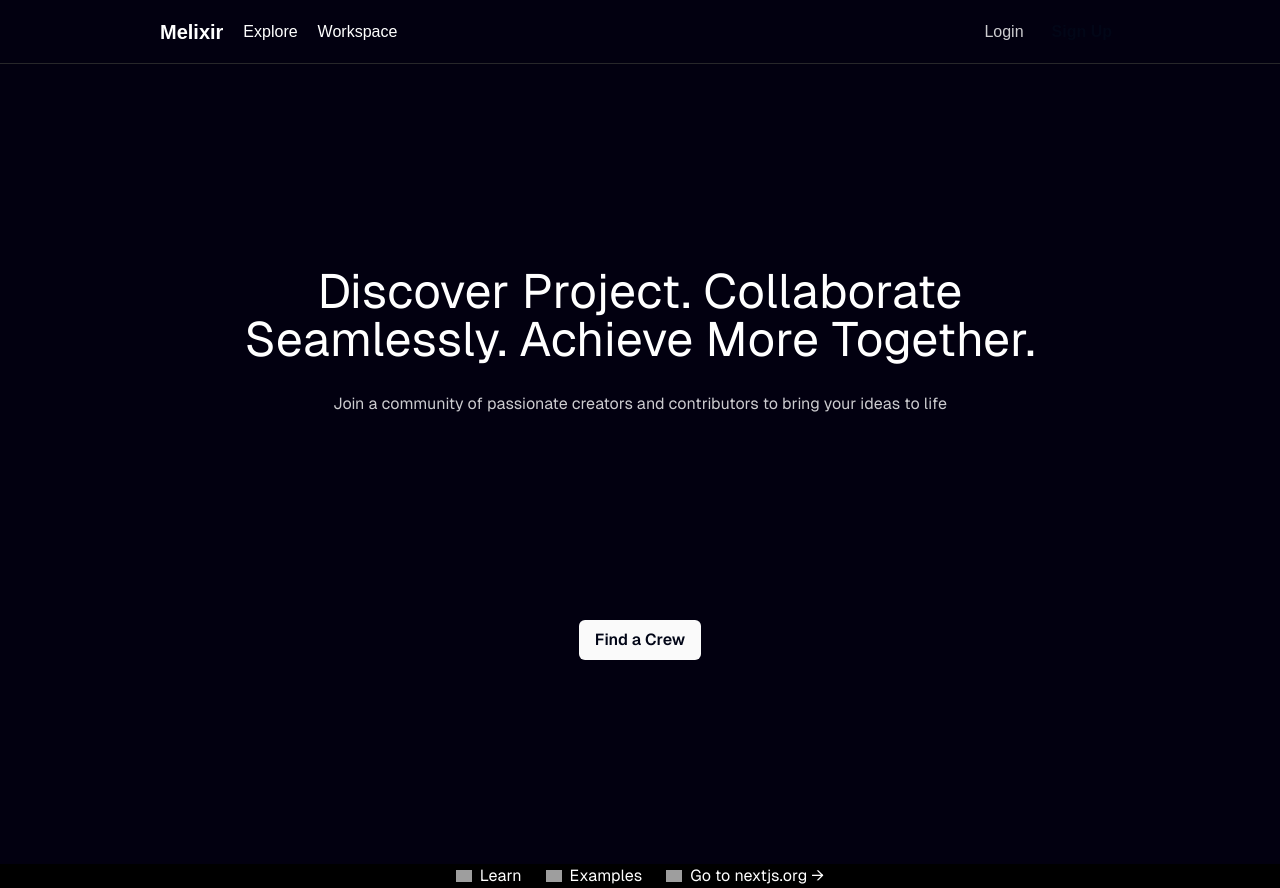
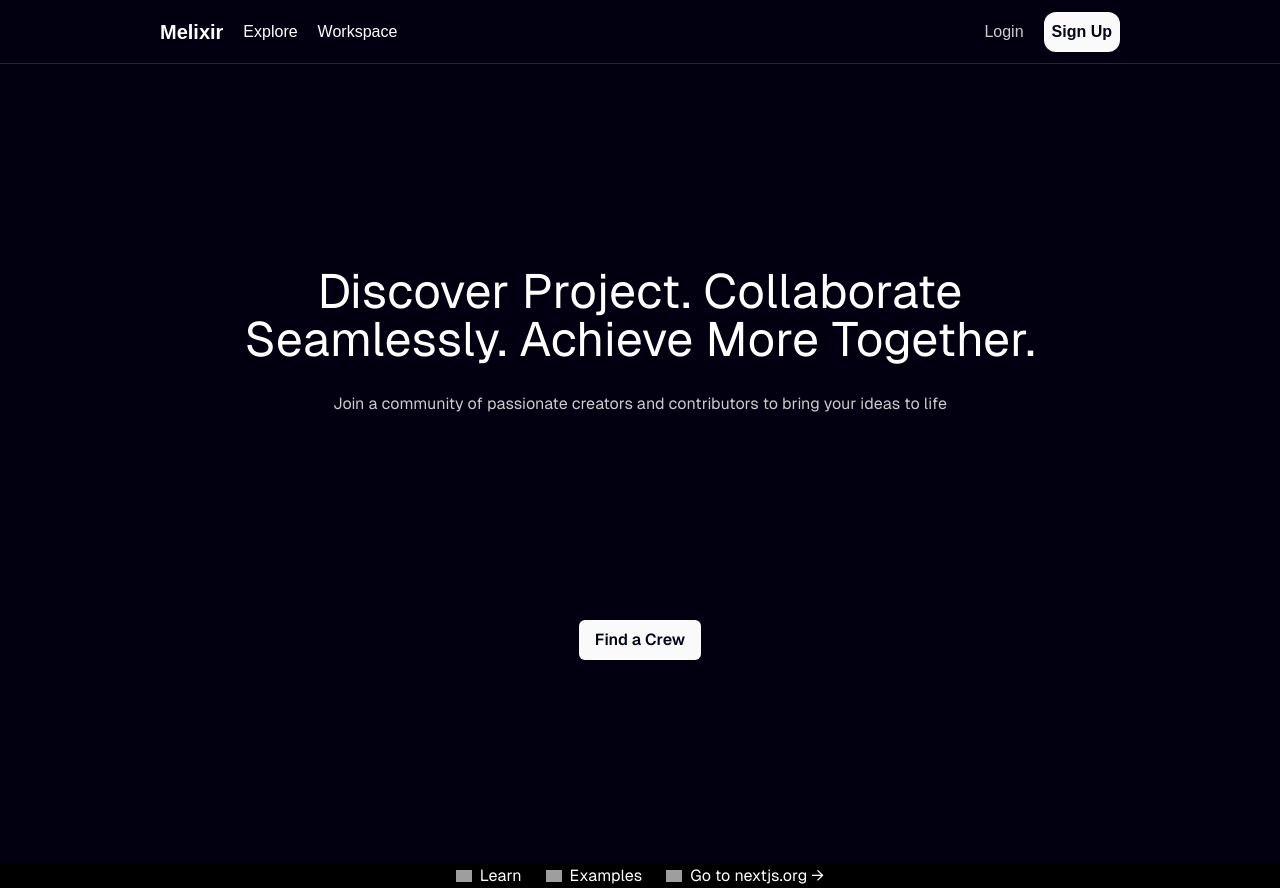
Before and after one commit to melixir-org/crew, a Next.js app: page / in a window 1280 px wide. Built offline with nearby package versions, Linux system fonts and the light colour scheme; no server answers; grey boxes are pictures that could not be loaded.

Commit message:
finalcommit

```diff
--- a/src/components/custom/NavBar.tsx
+++ b/src/components/custom/NavBar.tsx
@@ -17,7 +17,7 @@ const Navbar = () => {
                             </button>
                         </Link>
                         <Link href={'/sign-up'}>
-                            <button className=" bg-lighttxt text-slate-950 rounded-xl px-2 py-2 font-semibold">
+                            <button className=" bg-primary-light-bg text-slate-950 rounded-xl px-2 py-2 font-semibold">
                                 Sign Up
                             </button>
                         </Link>
--- a/src/components/custom/WorkDesc.tsx
+++ b/src/components/custom/WorkDesc.tsx
@@ -26,7 +26,6 @@ const WorkDesc: React.FC<WorkDescProps> = ({ id }) => {
 
     return content ? (
         <div className="flex w-full">
-            <div className='w-3/12 flex justify-center items-center'><Panel/></div>
             <div className="flex flex-col bg-primary-dark-bg w-full pl-4">
                 <div className="w-full">
                     <div className="w-full flex justify-between items-center">
--- a/src/lib/client-only-api/datatime.ts
+++ b/src/lib/client-only-api/datatime.ts
@@ -1,7 +1,9 @@
 const getRelativeTime = (date: Date | string): string => {
     const now = new Date(); // Current time
     const givenDate = typeof date === 'string' ? new Date(date) : date;
-    const diffInSeconds = Math.floor((now.getTime() - givenDate.getTime()) / 1000);
+    const diffInSeconds = Math.floor(
+        (now.getTime() - givenDate.getTime()) / 1000
+    );
 
     if (diffInSeconds < 60) {
         return `${diffInSeconds} second${diffInSeconds === 1 ? '' : 's'} ago`;
@@ -36,4 +38,4 @@ const getRelativeTime = (date: Date | string): string => {
     return `${diffInYears} year${diffInYears === 1 ? '' : 's'} ago`;
 };
 
-export default getRelativeTime ;
+export default getRelativeTime;
```
